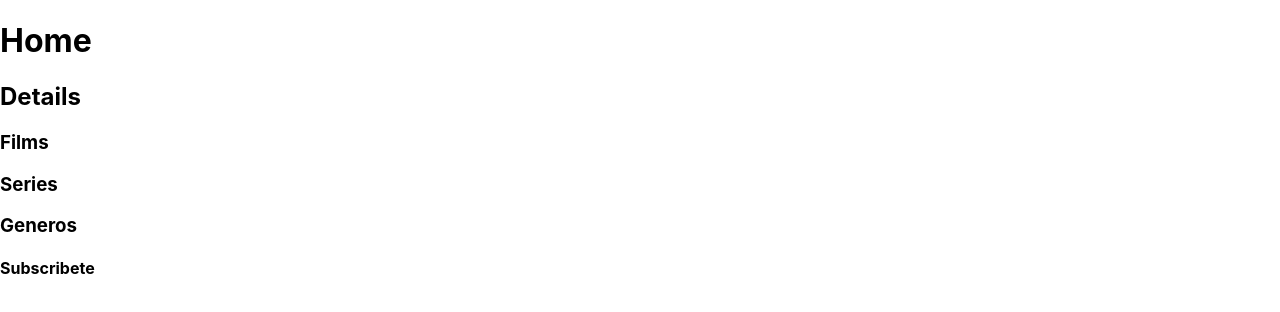
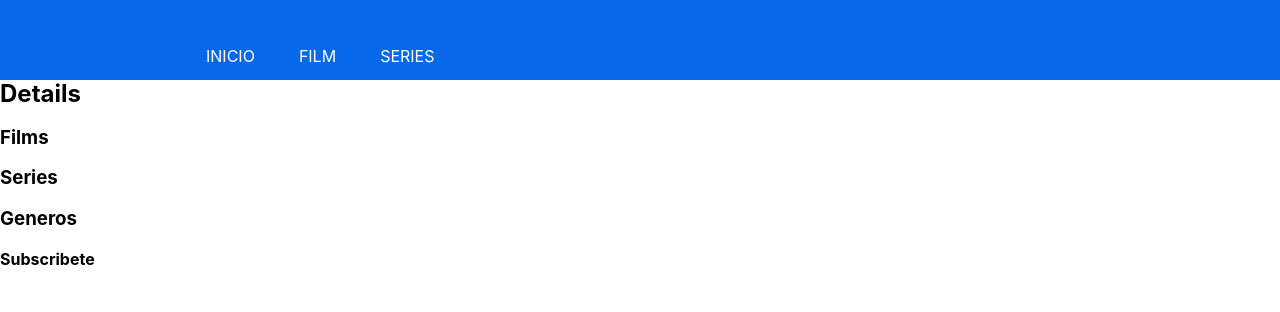
Before and after one commit to CristianDelucas/ClickMovies, a React (Create React App) app: page / in a window 1280 px wide. Shown: the top 312 px of the page. Built offline with nearby package versions, Linux system fonts and the light colour scheme.

Commit message:
create component and style Navbar

```diff
--- a/src/App.js
+++ b/src/App.js
@@ -5,10 +5,12 @@ import FilmsPage from "./@pages/FilmPage/FilmsPage";
 import HomePage from "./@pages/HomePage/HomePage";
 import SeriesPage from "./@pages/SeriesPage/SeriesPage";
 import SubscribePage from "./@pages/SubscribePage/SubscribePage";
+import Navbar from "./components/Navbar/Navbar";
 
 export const App = () => {
   return (
     <div>
+      <Navbar />
       <HomePage />
       <DetailsPage />
       <FilmsPage />
--- /dev/null
+++ b/src/components/Navbar/Navbar.js
@@ -0,0 +1,34 @@
+import React from "react";
+
+const Navbar = () => {
+  return (
+    <>
+      <header className="header">
+        <nav className="nav">
+          <button className="nav-toggle" aria-label="Abrir menú">
+            <i className="fas fa-bars"></i>
+          </button>
+          <ul className="nav-menu">
+            <li className="nav-menu-item">
+              <a href="/" className="nav-menu-link nav-link">
+                Inicio
+              </a>
+            </li>
+            <li className="nav-menu-item">
+              <a href="/" className="nav-menu-link nav-link">
+                Film
+              </a>
+            </li>
+            <li className="nav-menu-item">
+              <a href="/" className="nav-menu-link nav-link">
+                Series
+              </a>
+            </li>
+          </ul>
+        </nav>
+      </header>
+    </>
+  );
+};
+
+export default Navbar;
--- /dev/null
+++ b/src/styles/components/_header.scss
@@ -0,0 +1,107 @@
+.header {
+  background-color: #0769e9;
+  height: 80px;
+  position: fixed;
+  width: 100%;
+  top: 0;
+  left: 0;
+}
+
+.nav {
+  display: flex;
+  justify-content: space-between;
+  align-items: center;
+
+  max-width: 992px;
+  margin: 0 auto;
+}
+
+.nav-link {
+  color: white;
+  text-decoration: none;
+}
+
+.nav-menu {
+  display: flex;
+  margin-right: 40px;
+  list-style: none;
+}
+
+.nav-menu-link:hover,
+.nav-menu-link_active {
+  background-color: #034574;
+  transition: 0.5s;
+  cursor: pointer;
+}
+.nav-menu-item {
+  font: 18px;
+  margin: 0 10px;
+  line-height: 80px;
+  text-transform: uppercase;
+  width: max-content;
+}
+
+.nav-menu-link {
+  padding: 8px 12px;
+  border-radius: 3px;
+}
+
+.nav-toggle {
+  color: white;
+  background: none;
+  border: none;
+  font-size: 30px;
+  padding: 0 20px;
+  line-height: 60px;
+  display: none;
+}
+
+/* Mobile */
+@media (max-width: 768px) {
+  body {
+    padding-top: 70px;
+  }
+
+  .header {
+    height: 60px;
+  }
+
+  .nav-menu {
+    flex-direction: column;
+    align-items: center;
+    margin: 0;
+    background-color: #2c3e50;
+    position: fixed;
+    top: 60px;
+    width: 100%;
+    padding: 20px 0;
+
+    height: calc(100% - 60px);
+    overflow-y: auto;
+
+    left: 100%;
+    transition: left 0.3s;
+  }
+
+  .nav-menu-item {
+    line-height: 70px;
+  }
+
+  .nav-menu-link:hover,
+  .nav-menu-link_active {
+    background: none;
+    color: #83c5f7;
+  }
+
+  .nav-toggle {
+    display: block;
+  }
+
+  .nav-menu_visible {
+    left: 0;
+  }
+
+  .nav-toggle:focus:not(:focus-visible) {
+    outline: none;
+  }
+}
--- a/src/styles/index.scss
+++ b/src/styles/index.scss
@@ -16,6 +16,7 @@
 @use "objects/ui-list";
 
 // Components
+@use "components/header";
 
 // Utilities
 @use "utilities/error";
--- a/src/styles/objects/_container.scss
+++ b/src/styles/objects/_container.scss
@@ -1,5 +1,4 @@
 @use "../settings/variables";
-@import "../tools/medias-querys";
 
 .o-container {
   display: flex;
@@ -7,7 +6,4 @@
   min-height: calc(100vh);
 
   margin: 0 auto;
-  @include tablet {
-    }
-
 }
--- a/src/styles/settings/_typography.scss
+++ b/src/styles/settings/_typography.scss
@@ -1,11 +1,11 @@
-@font-face {
-    font-family: 'KumbhSans';
-    src: url('./../../assets//fonts/KumbhSans.ttf');
-    font-weight: normal;
-    font-style: normal;
-}
+// @font-face {
+//     font-family: 'KumbhSans';
+//     src: url('./../../assets//fonts/KumbhSans.ttf');
+//     font-weight: normal;
+//     font-style: normal;
+// }
 
-$font-family: 'KumbhSans',"Open Sans", sans-serif;
+$font-family: "KumbhSans", "Open Sans", sans-serif;
 
 // Typography scale
 $fs-base: 16;
```
Also changed, not shown: src/index.js (+7 -6 lines).
